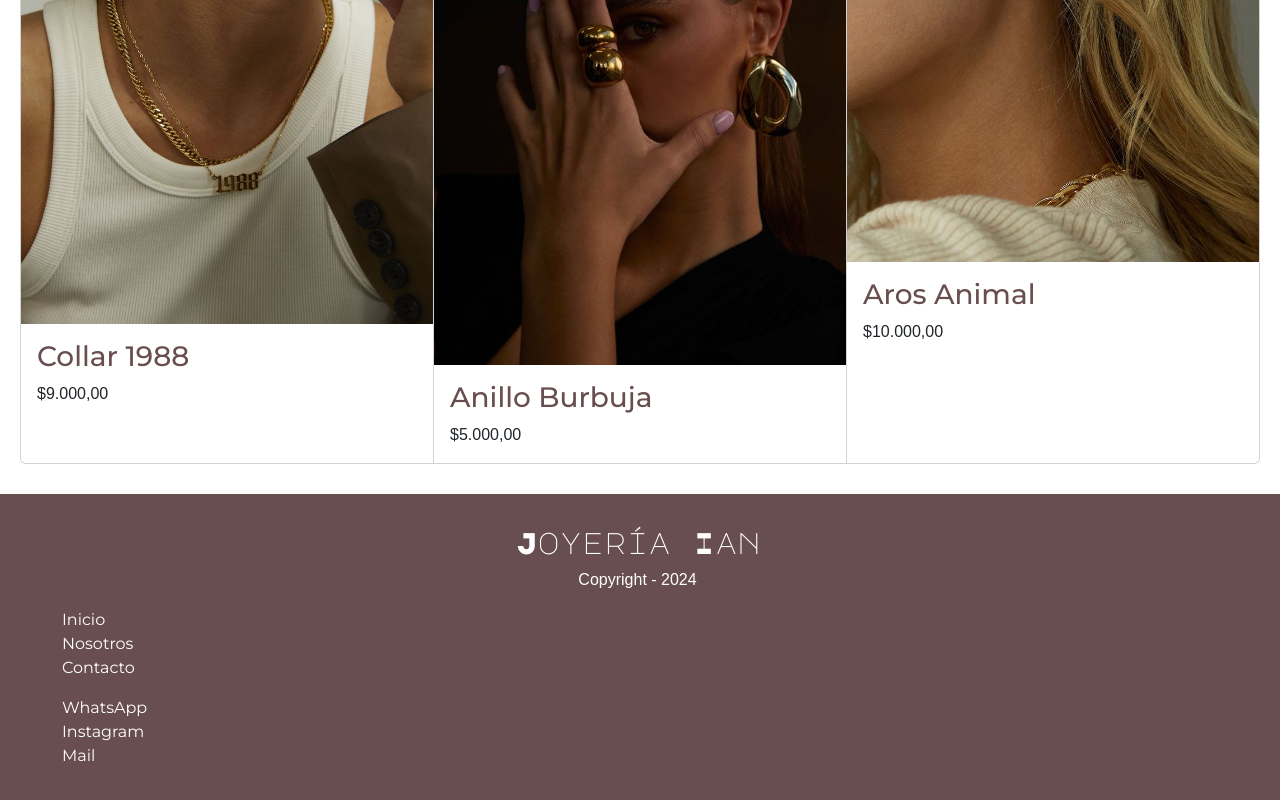
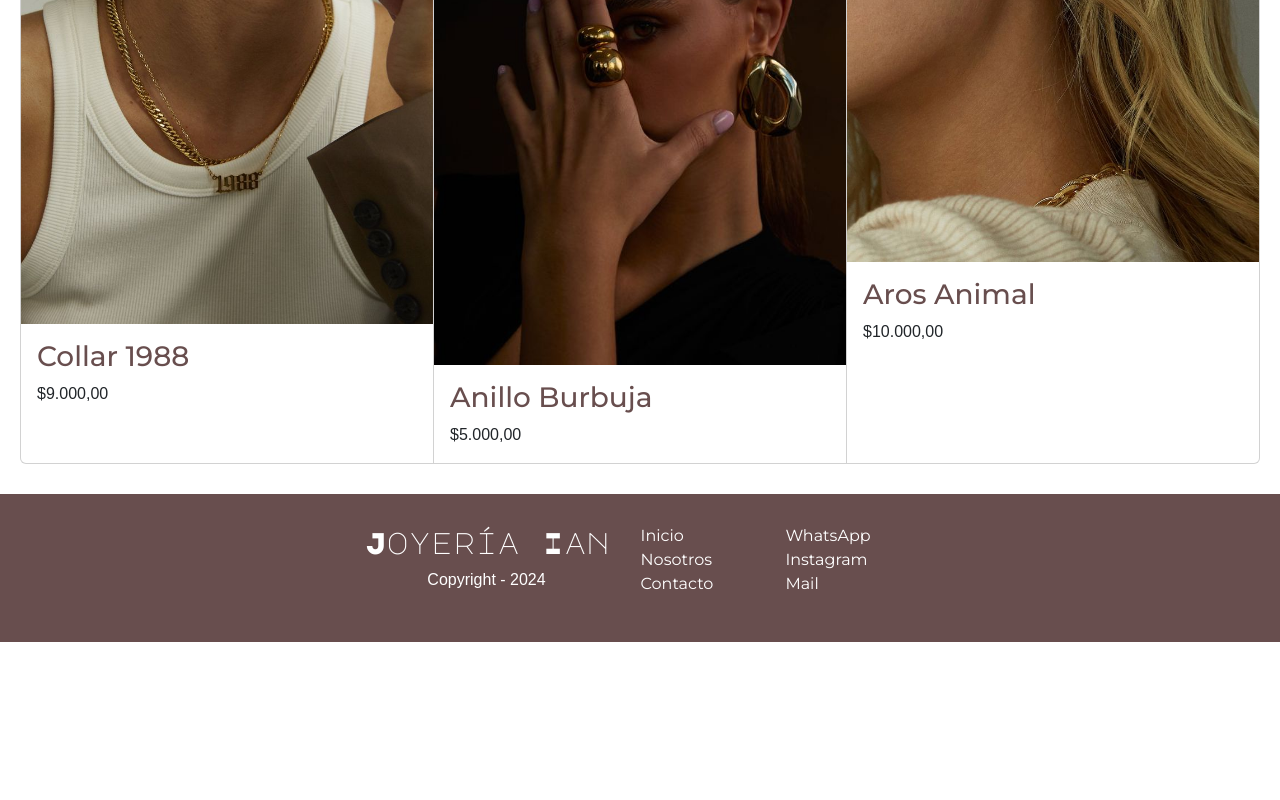
Before and after one commit to LianaManucharyan/2da-entrega-manucharyan, a website: page index.html in a window 1280 px wide. Shown: the part 1711-2511 px from the top of the page. After the commit the page ends 2353 px from the top, so only its background shows below. Drawn offline with nearby package versions, Linux system fonts and the light colour scheme.

Commit message:
Proyecto Final cambios

```diff
--- a/index.html
+++ b/index.html
@@ -4,10 +4,13 @@
 <head>
     <meta charset="UTF-8">
     <meta name="viewport" content="width= <device-width>, initial-scale=1.0">
+    <!-- keywords kw-->
+    <meta name="keywords" content="joyería, joyas, unicas, tendencia, delicado, fino, elegante, mujer, hombre, original">
+    <!-- description dsc-->
+    <meta name="description" content="Bienvenidos a Joyería Ian, sitio web donde encontraras las mejores joyas y accesorios para complementar tus atuendos y tu estado de ánimo">
     <title>Joyería Ian</title>
     <link rel="preconnect" href="https://fonts.googleapis.com">
     <link rel="preconnect" href="https://fonts.gstatic.com" crossorigin>
-
     <link href="https://cdn.jsdelivr.net/npm/bootstrap@5.3.3/dist/css/bootstrap.min.css" rel="stylesheet" integrity="sha384-QWTKZyjpPEjISv5WaRU9OFeRpok6YctnYmDr5pNlyT2bRjXh0JMhjY6hW+ALEwIH" crossorigin="anonymous">
     <link rel="stylesheet" href="./css/main.css" />
     <link href="https://fonts.googleapis.com/css2?family=Montserrat:ital,wght@0,100..900;1,100..900&display=swap" rel="stylesheet">
@@ -147,7 +150,7 @@
         <div class="contenedor">
             <!-- Logo y textos footer -->
             <div class="contenedor__logo">
-                <h1>Joyería Ian</h1>
+                <h5>Joyería Ian</h5>
                 <p class="text-white text-center">Copyright - 2024</p>
             </div>
             <!-- Fin de Logo y textos footer -->
--- a/sass/_mediaq.scss
+++ b/sass/_mediaq.scss
@@ -78,11 +78,4 @@
     .textinfo-envios li {
         color: $textinfo-envios-li-color;
     }
-
-    .footer {
-        .contenedor {
-           display: flex;
-        flex-direction: column;
-        }
-    }
 }
--- a/sass/_principal.scss
+++ b/sass/_principal.scss
@@ -73,6 +73,11 @@ p {
 h3 {
     font-family: $titulo-tercero;
     color: $titulo-terciario-color;
+}
+
+h5 {
+    font-family: $titulo-quinto;
+    font-size: $titulo-quinto-size;
 }
 
 form {
--- a/sass/reset/_variables.scss
+++ b/sass/reset/_variables.scss
@@ -2,6 +2,7 @@
 $titulo-principal: Major Mono Display;
 $titulo-secundario: Major Mono Display;
 $titulo-tercero: Montserrat;
+$titulo-quinto: Major Mono Display;
 $titulo-form: Montserrat;
 $card-title: Montserrat;
 $card-text: 'Franklin Gothic Medium', 'Arial Narrow', Arial, sans-serif;
@@ -46,6 +47,7 @@ $contenedor-prod-gap: 20px;
 $producto-padding: 20px;
 $container-fluid-padding: 25px;
 $navbar-brand-size: 35px;
+$titulo-quinto-size: 30px;
 
 
 //colores
```
Also changed, not shown: nav/contacto.html (+5 -1 lines), nav/enviosydevoluciones.html (+5 -1 lines), nav/nosotros.html (+5 -1 lines), nav/productos.html (+5 -1 lines), css/main.css, 1 other file.
